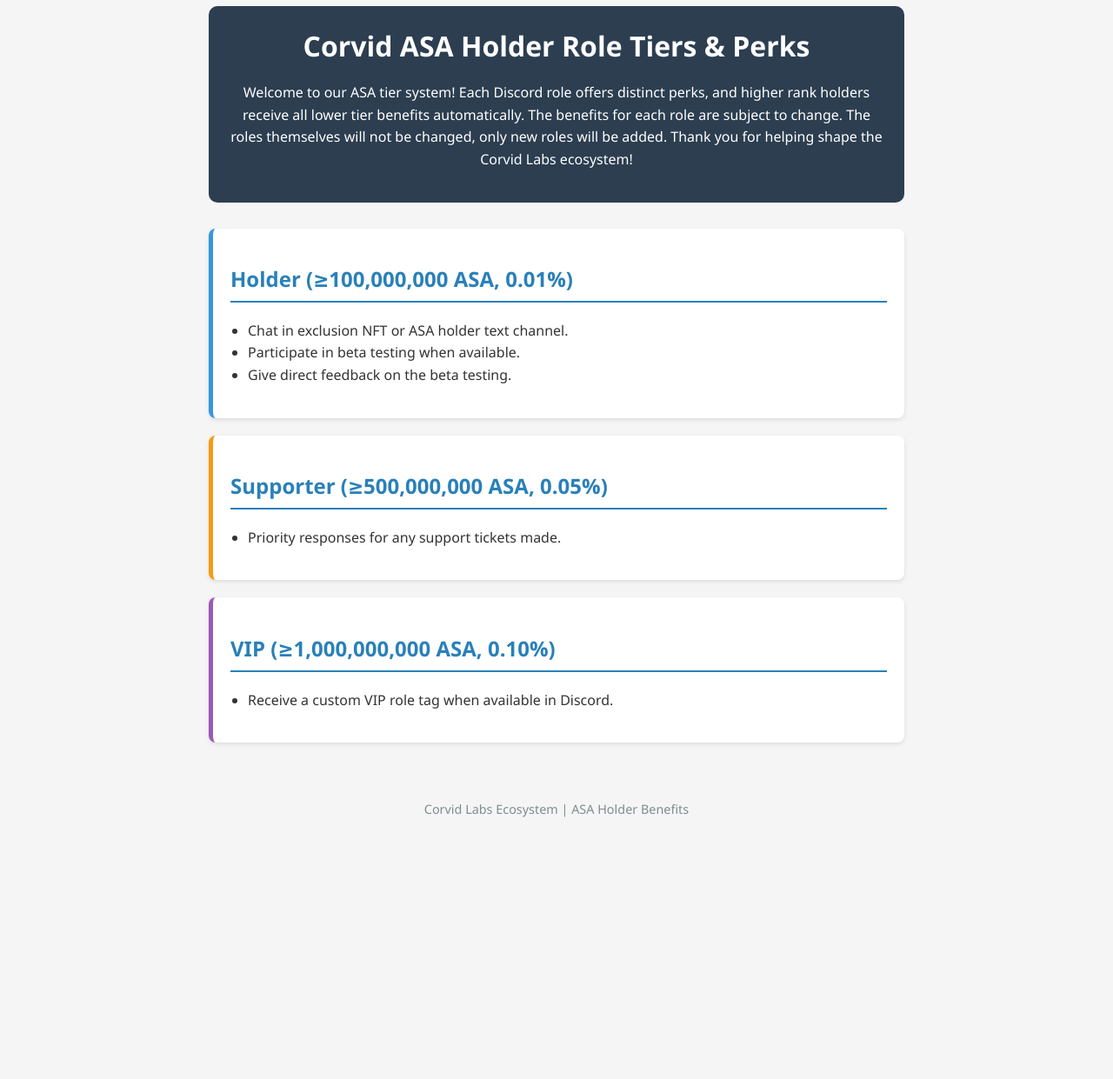
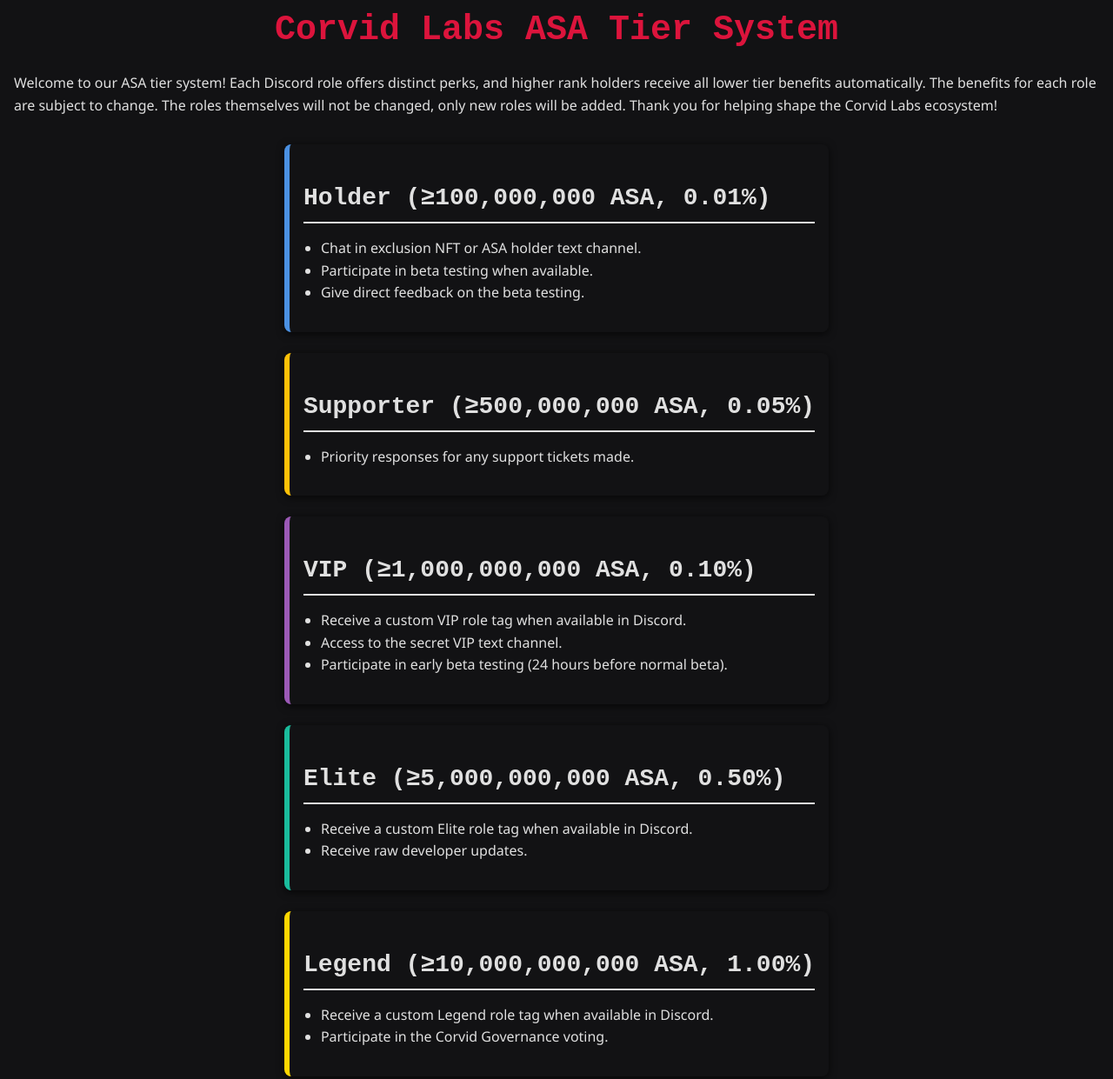
Before and after one commit to CorvidLabs/corvid-asa, a plain HTML site: page index.html in a window 1280 px wide. Shown: the part 13-1254 px from the top of the page at 87% size. Before the commit the page ends 1009 px from the top, so only its background shows below. Drawn offline with Linux system fonts and the light colour scheme.

Commit message:
Fix: complete tier content and apply Corvid Labs branding

```diff
--- a/index.html
+++ b/index.html
@@ -3,43 +3,67 @@
 <head>
 <meta charset="UTF-8">
 <meta name="viewport" content="width=device-width, initial-scale=1.0">
-    <title>Corvid ASA Holder Role Tiers & Perks</title>
+<meta name="description" content="Corvid Labs ASA Tier System - Discover exclusive Discord roles and perks based on your ASA holdings.">
+<meta property="og:title" content="Corvid Labs ASA Tier System">
+<meta property="og:description" content="Join Corvid Labs and enjoy unique Discord roles and perks based on ASA holdings. Higher tiers inherit lower tier benefits.">
+<meta property="og:type" content="website">
+<meta property="og:url" content="https://corvidlabs.github.io/corvid-asa/">
+<title>Corvid Labs ASA Tier System</title>
 <link rel="stylesheet" href="styles.css">
-    <link rel="icon" type="image/svg+xml" href="img/favicon.svg">
 </head>
 <body>
 <header>
-        <h1>Corvid ASA Holder Role Tiers & Perks</h1>
+<h1>Corvid Labs ASA Tier System</h1>
 <p>Welcome to our ASA tier system! Each Discord role offers distinct perks, and higher rank holders receive all lower tier benefits automatically. The benefits for each role are subject to change. The roles themselves will not be changed, only new roles will be added. Thank you for helping shape the Corvid Labs ecosystem!</p>
 </header>
-
 <main>
-        <div class="tier holder">
+<section class="tier-holder">
 <h2>Holder (≥100,000,000 ASA, 0.01%)</h2>
 <ul>
 <li>Chat in exclusion NFT or ASA holder text channel.</li>
 <li>Participate in beta testing when available.</li>
 <li>Give direct feedback on the beta testing.</li>
 </ul>
-        </div>
-
-        <div class="tier supporter">
+</section>
+<section class="tier-supporter">
 <h2>Supporter (≥500,000,000 ASA, 0.05%)</h2>
 <ul>
 <li>Priority responses for any support tickets made.</li>
 </ul>
-        </div>
-
-        <div class="tier vip">
+</section>
+<section class="tier-vip">
 <h2>VIP (≥1,000,000,000 ASA, 0.10%)</h2>
 <ul>
 <li>Receive a custom VIP role tag when available in Discord.</li>
+<li>Access to the secret VIP text channel.</li>
+<li>Participate in early beta testing (24 hours before normal beta).</li>
 </ul>
-        </div>
+</section>
+<section class="tier-elite">
+<h2>Elite (≥5,000,000,000 ASA, 0.50%)</h2>
+<ul>
+<li>Receive a custom Elite role tag when available in Discord.</li>
+<li>Receive raw developer updates.</li>
+</ul>
+</section>
+<section class="tier-legend">
+<h2>Legend (≥10,000,000,000 ASA, 1.00%)</h2>
+<ul>
+<li>Receive a custom Legend role tag when available in Discord.</li>
+<li>Participate in the Corvid Governance voting.</li>
+</ul>
+</section>
+<section class="tier-divroc">
+<h2>Divroc (≥50,000,000,000 ASA, 5.00%)</h2>
+<ul>
+<li>Receive a custom Divroc role tag when available in Discord.</li>
+<li>Receive personalized shoutouts in major announcements.</li>
+<li>Direct line to founders.</li>
+</ul>
+</section>
 </main>
-
 <footer>
-        <p>Corvid Labs Ecosystem | ASA Holder Benefits</p>
+<p><em>Reminder: All upper tier roles automatically inherit the perks of every lower tier! Roles might get more perks in the future. Your support shapes the future of Corvid Labs.</em></p>
 </footer>
 </body>
 </html>
--- a/robots.txt
+++ b/robots.txt
@@ -1,4 +1,3 @@
 User-agent: *
 Allow: /
-
-Sitemap: /sitemap.xml
+Sitemap: https://corvidlabs.github.io/corvid-asa/sitemap.xml
--- a/sitemap.xml
+++ b/sitemap.xml
@@ -1,9 +1,7 @@
 <?xml version="1.0" encoding="UTF-8"?>
 <urlset xmlns="http://www.sitemaps.org/schemas/sitemap/0.9">
   <url>
-    <loc>https://corvidlabs.github.io/</loc>
-    <lastmod>2023-01-01</lastmod>
-    <changefreq>monthly</changefreq>
-    <priority>1.0</priority>
+    <loc>https://corvidlabs.github.io/corvid-asa/</loc>
+    <lastmod>2024-06-05</lastmod>
   </url>
 </urlset>
--- a/styles.css
+++ b/styles.css
@@ -1,60 +1,119 @@
-body {
-    font-family: 'Segoe UI', Tahoma, Geneva, Verdana, sans-serif;
-    line-height: 1.6;
-    max-width: 800px;
-    margin: 0 auto;
-    padding: 20px;
-    background-color: #f5f5f5;
-    color: #333;
+/* Corvid Labs Dark Theme and Tier Styling */
+
+:root {
+  --bg-color: #121214;
+  --text-color: #e0e0e0;
+  --font-sans: 'Segoe UI', Tahoma, Geneva, Verdana, sans-serif;
+  --font-mono: 'Fira Mono', 'Courier New', Courier, monospace;
+
+  /* Accent colors for tiers */
+  --accent-holder: #4A90E2; /* cool blue */
+  --accent-supporter: #FFC107; /* amber */
+  --accent-vip: #9B59B6; /* violet */
+  --accent-elite: #1ABC9C; /* teal */
+  --accent-legend: #FFD700; /* gold */
+  --accent-divroc: #DC143C; /* crimson/red */
 }
 
-header {
-    text-align: center;
-    margin-bottom: 30px;
-    padding: 20px;
-    background-color: #2c3e50;
-    color: white;
-    border-radius: 10px;
+body {
+  background-color: var(--bg-color);
+  color: var(--text-color);
+  font-family: var(--font-sans);
+  margin: 0;
+  padding: 0 1rem;
+  line-height: 1.6;
+  min-height: 100vh;
+  display: flex;
+  flex-direction: column;
+}
+
+h1, h2 {
+  font-family: var(--font-mono);
+  font-weight: 700;
+  margin-bottom: 0.5rem;
 }
 
 h1 {
-    margin: 0;
+  font-size: 2.5rem;
+  text-align: center;
+  margin-top: 1rem;
+  color: var(--accent-divroc);
 }
 
 h2 {
-    color: #2980b9;
-    border-bottom: 2px solid #2980b9;
-    padding-bottom: 5px;
+  font-size: 1.75rem;
+  border-bottom: 2px solid currentColor;
+  padding-bottom: 0.25rem;
+  margin-top: 1.5rem;
 }
 
-.tier {
-    background-color: white;
-    margin-bottom: 20px;
-    padding: 20px;
-    border-radius: 8px;
-    box-shadow: 0 2px 5px rgba(0,0,0,0.1);
-}
-
-.holder {
-    border-left: 5px solid #3498db;
-}
-
-.supporter {
-    border-left: 5px solid #f39c12;
-}
-
-.vip {
-    border-left: 5px solid #9b59b6;
+p {
+  font-size: 1rem;
 }
 
 ul {
-    padding-left: 20px;
+  list-style-type: disc;
+  padding-left: 1.25rem;
+}
+
+/* Tier section base styling */
+main {
+  max-width: 900px;
+  margin: 1rem auto 2rem auto;
+  flex-grow: 1;
+}
+
+section {
+  padding: 1rem;
+  border-radius: 8px;
+  margin-bottom: 1.5rem;
+  box-shadow: 0 2px 10px rgba(0,0,0,0.7);
+  transition: transform 0.3s ease, box-shadow 0.3s ease;
+}
+
+section:hover {
+  transform: translateY(-5px);
+  box-shadow: 0 6px 20px rgba(0,0,0,0.9);
+}
+
+/* Accent colors for each tier */
+.tier-holder {
+  border-left: 6px solid var(--accent-holder);
+}
+.tier-supporter {
+  border-left: 6px solid var(--accent-supporter);
+}
+.tier-vip {
+  border-left: 6px solid var(--accent-vip);
+}
+.tier-elite {
+  border-left: 6px solid var(--accent-elite);
+}
+.tier-legend {
+  border-left: 6px solid var(--accent-legend);
+}
+.tier-divroc {
+  border-left: 6px solid var(--accent-divroc);
 }
 
 footer {
-    text-align: center;
-    margin-top: 30px;
-    padding: 20px;
-    font-size: 0.9em;
-    color: #7f8c8d;
+  text-align: center;
+  padding: 1rem 0;
+  font-style: italic;
+  font-size: 0.9rem;
+  color: var(--text-color);
+  border-top: 1px solid rgba(255,255,255,0.1);
+  margin-top: auto;
 }
+
+@media (max-width: 600px) {
+  h1 {
+    font-size: 1.8rem;
+  }
+  h2 {
+    font-size: 1.4rem;
+  }
+  main {
+    margin: 1rem 0.5rem 2rem 0.5rem;
+  }
+}
```
Also changed, not shown: 404.html (+37 -13 lines), Cargo.toml (deleted, +0 -13 lines), fledge.toml (+6 -22 lines), merlin-cli/Cargo.toml (deleted, +0 -15 lines), package.json (deleted, +0 -13 lines), specs/merlin-cli.spec.md (deleted, +0 -47 lines), .specsync/config.toml (deleted), README.md, 5 other files. Lines whose indentation alone changed are shown as unchanged.
